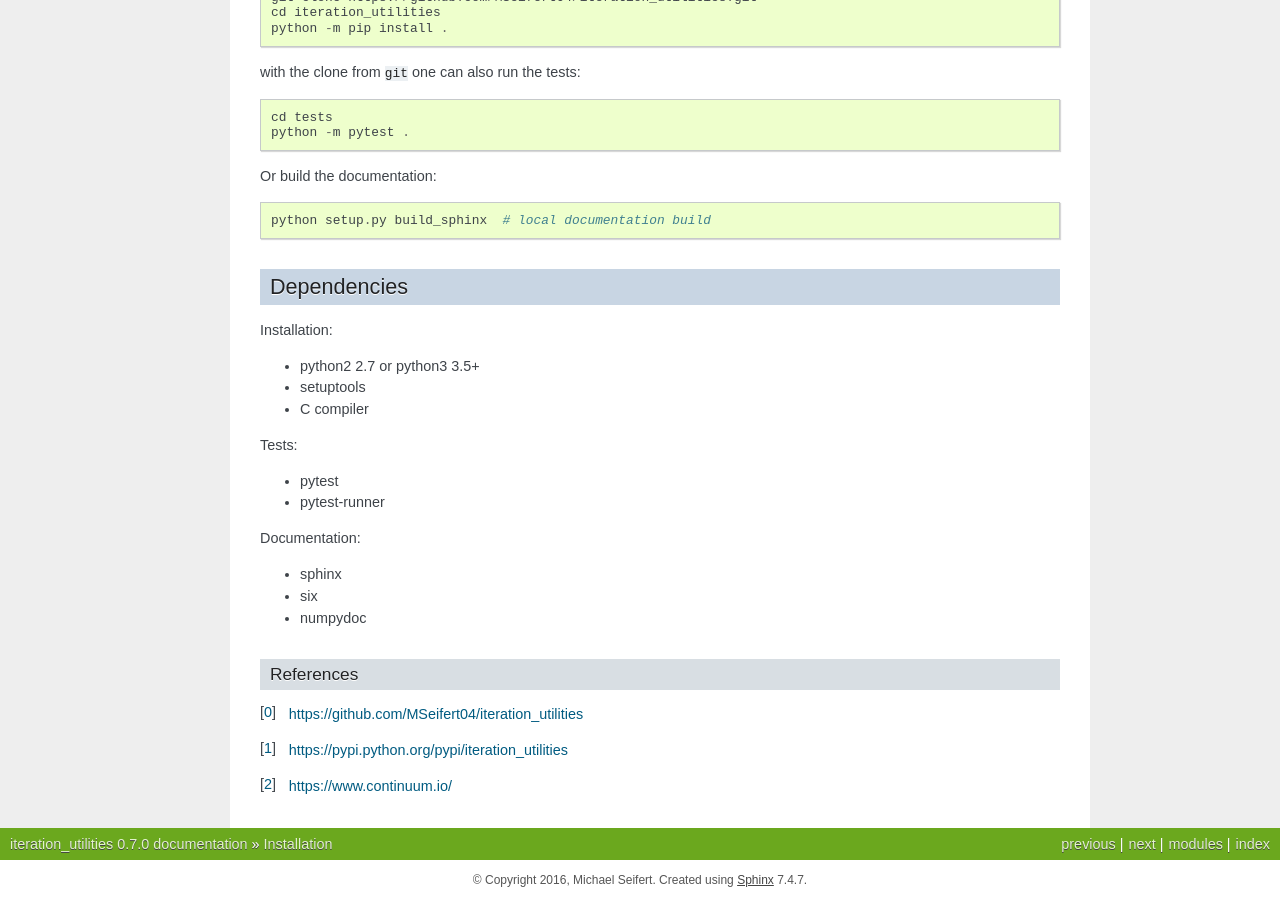
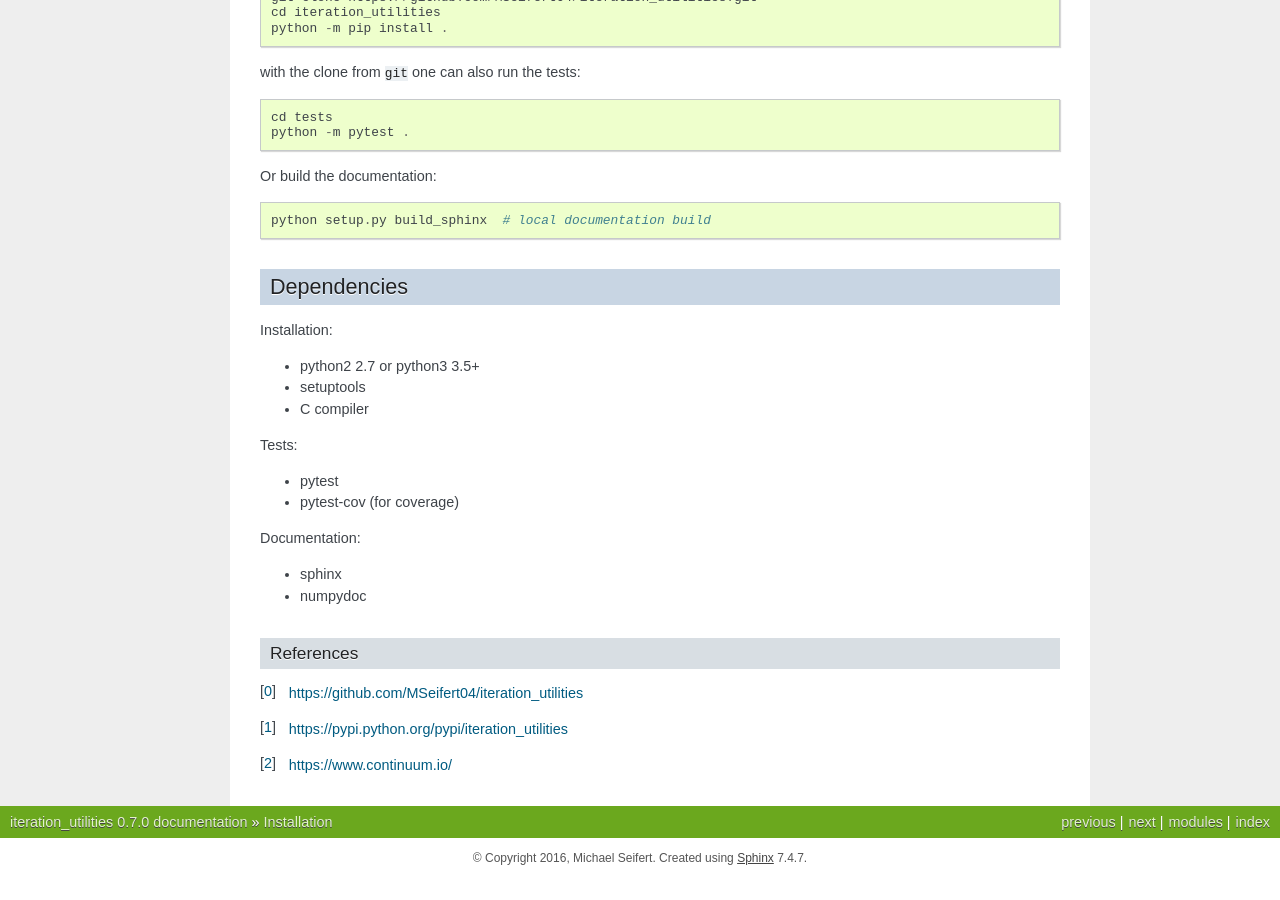
Before and after one commit to MSeifert04/iteration_utilities, a Sphinx documentation site: the page built from docs/installation.rst, in a window 1280 px wide and 900 px high, scrolled down 681 px. Built offline with Sphinx 7.4.7, drawn with Linux system fonts in a browser that asks for light colours; after the commit the page ends 1559 px from its top, so only the background shows below that.

Commit message:
Remove six from docs build

```diff
--- a/docs/installation.rst
+++ b/docs/installation.rst
@@ -62,13 +62,12 @@ Installation:
 Tests:
 
 - pytest
-- pytest-runner
+- pytest-cov (for coverage)
 
 
 Documentation:
 
 - sphinx
-- six
 - numpydoc
 
 
```
Also changed, not shown: 2 other files.
